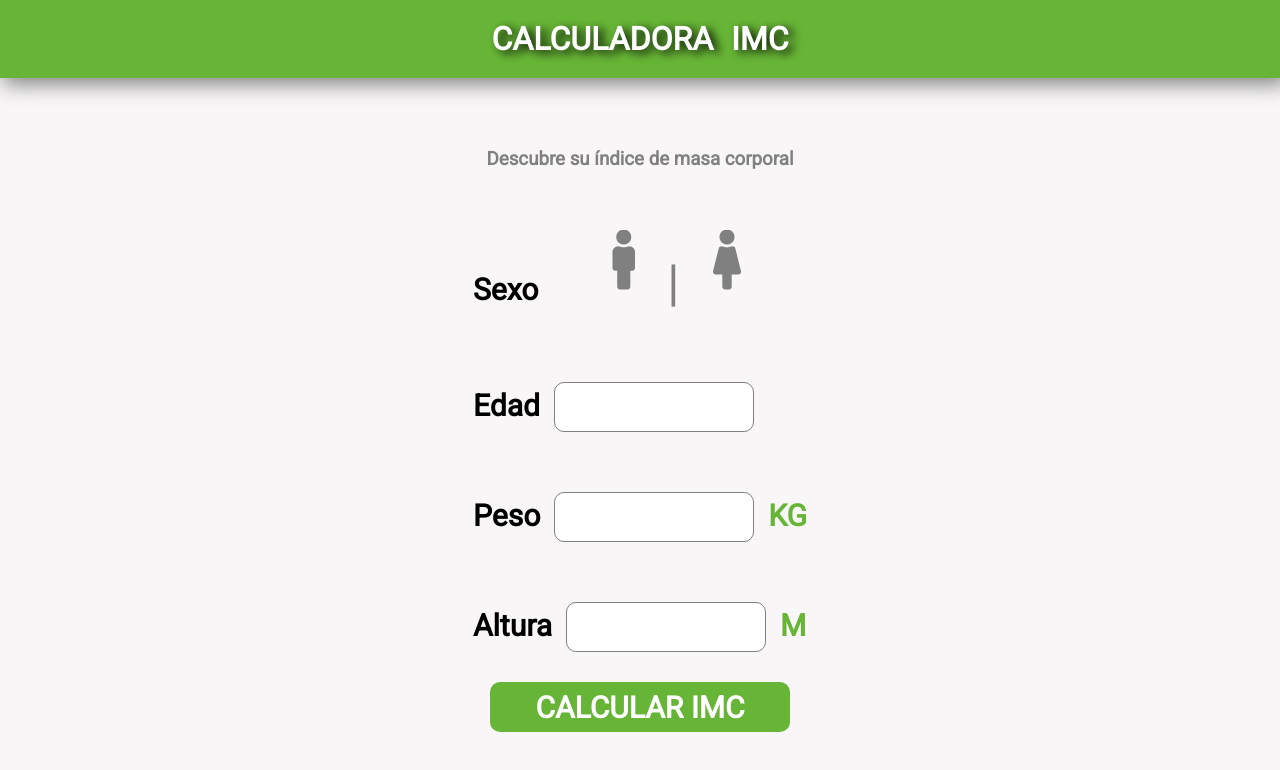
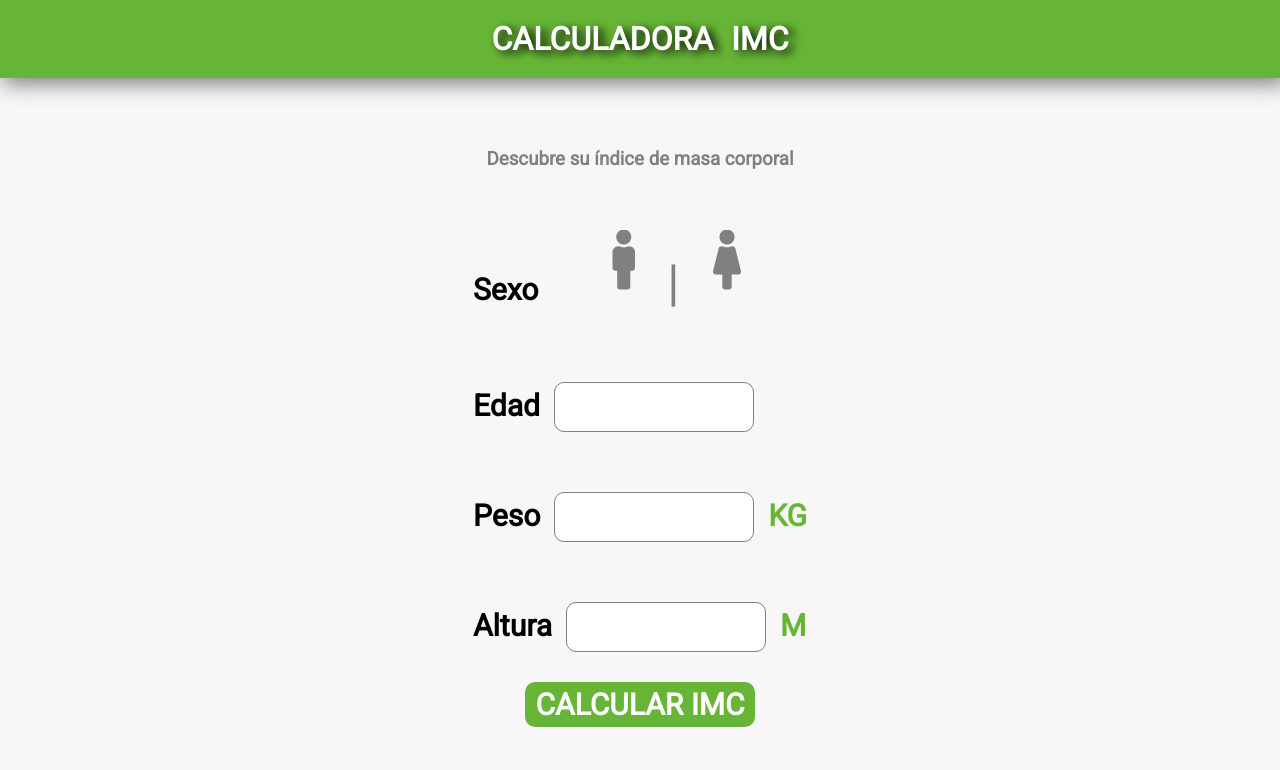
Before and after one commit to Tatianag2/calculadora_IMC, a plain HTML site: page index.html in a window 1280 px wide. Drawn offline with Linux system fonts and the light colour scheme.

Commit message:
Update styles.css

```diff
--- a/styles/styles.css
+++ b/styles/styles.css
@@ -97,8 +97,8 @@ button{
     background-color: hsl(97deg 54% 46%);
     border-style: none;
     border-radius: 10px;
-    height: 50px;
-    width: 300px;
+    height: 45px;
+    width: 230px;
 }
 
 a{
```
